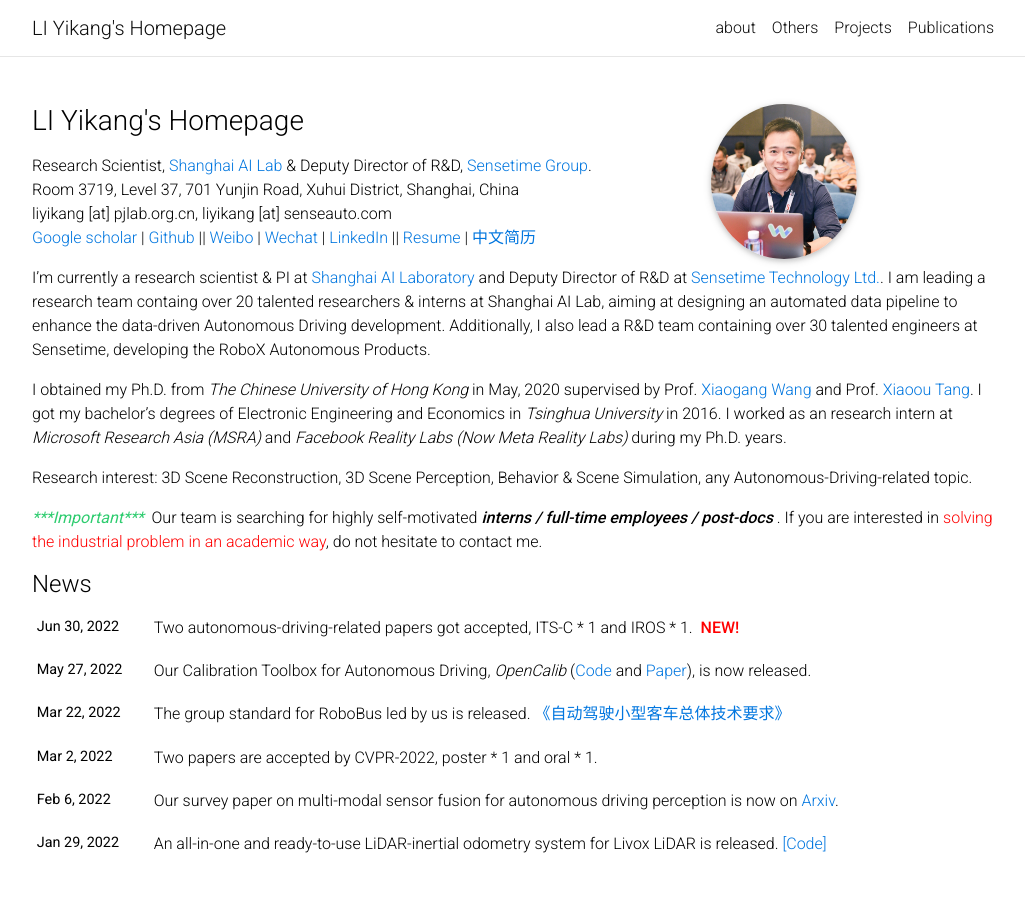
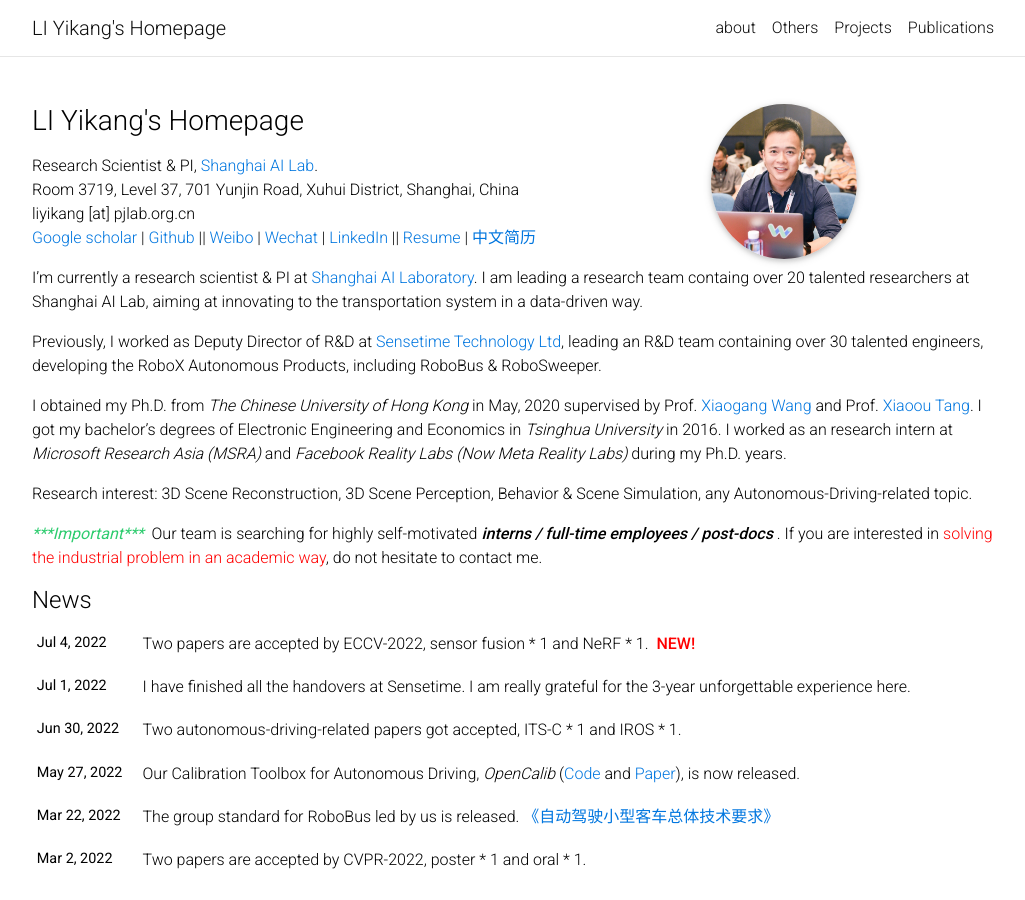
Before and after one commit to yikang-li/yikang-li.github.io, a Jekyll site: the page built from _pages/about.md, in a window 1280 px wide and 900 px high. Shown: the whole window, without its empty margins (123-1148 px from the left). Built offline with Jekyll 4.4.1, drawn with Linux system fonts in a browser that asks for light colours; some web fonts are replaced; comment, search, counter and statistics services are not loaded.

Commit message:
update ECCV paper and working experience

```diff
--- a/_pages/about.md
+++ b/_pages/about.md
@@ -14,13 +14,15 @@
 social: true  # includes social icons at the bottom of the page
 ---
 
-Research Scientist, [Shanghai AI Lab](https://www.shlab.org.cn) & Deputy Director of R&D, [Sensetime Group](https://www.sensetime.com/).<br>
+Research Scientist & PI, [Shanghai AI Lab](https://www.shlab.org.cn).<br>
 Room 3719, Level 37, 701 Yunjin Road, Xuhui District, Shanghai, China<br>
-liyikang [at] pjlab.org.cn, liyikang [at] senseauto.com<br>
+liyikang [at] pjlab.org.cn<br>
 [Google scholar](https://scholar.google.co.uk/citations?user=G9b6hpYAAAAJ) | [Github](https://github.com/yikang-li) || [Weibo](http://weibo.com/liyikang1129) | [Wechat](assets/img/liyikang_wechat.jpeg) | [LinkedIn](https://www.linkedin.com/in/yikang-li) || [Resume](assets/files/resume.pdf)  | [中文简历](assets/files/resume-zh_CN.pdf)
 
-I'm currently a research scientist & PI at [Shanghai AI Laboratory](http://www.shlab.org.cn/) and Deputy Director of R&D at [Sensetime Technology Ltd.](http://www.sensetime.com/).
-I am leading a research team containg over 20 talented researchers & interns at Shanghai AI Lab, aiming at designing an automated data pipeline to enhance the data-driven Autonomous Driving development. Additionally, I also lead a R&D team containing over 30 talented engineers at Sensetime, developing the RoboX Autonomous Products.
+I'm currently a research scientist & PI at [Shanghai AI Laboratory](http://www.shlab.org.cn/).
+I am leading a research team containg over 20 talented researchers at Shanghai AI Lab, aiming at innovating to the transportation system in a data-driven way.
+
+Previously, I worked as Deputy Director of R&D at [Sensetime Technology Ltd](http://www.sensetime.com/), leading an R&D team containing over 30 talented engineers, developing the RoboX Autonomous Products, including RoboBus & RoboSweeper.
 
 I obtained my Ph.D. from *The Chinese University of Hong Kong* in May, 2020 supervised by Prof. [Xiaogang Wang](http://www.ee.cuhk.edu.hk/~xgwang/) and Prof. [Xiaoou Tang](https://www.ie.cuhk.edu.hk/people/xotang.shtml). I got my bachelor's degrees of Electronic Engineering and Economics in *Tsinghua University* in 2016. I worked as an research intern at *Microsoft Research Asia (MSRA)* and *Facebook Reality Labs* *(Now Meta Reality Labs)* during my Ph.D. years.
 
```
Also changed, not shown: _news/202207-ECCV-accepted.md (added, +7 -0 lines), _news/202207-leave-sensetime.md (added, +7 -0 lines).
